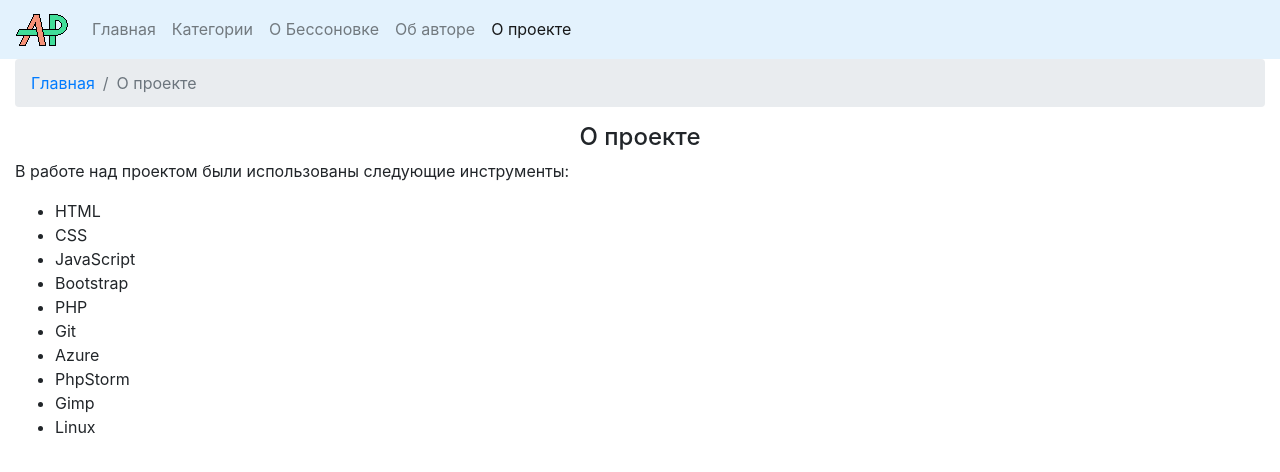
After one commit to ser2ver/NataliProject, a PHP site: page /project.php in a window 1280 px wide. The commit adds this page. Shown: the top 472 px of the page. Run offline with PHP 8.4, Linux system fonts and the light colour scheme.

Commit message:
Add "About project"

```diff
--- a/lib.php
+++ b/lib.php
@@ -9,6 +9,7 @@ function showHeader($path, $title, $section)
     $activeCategs = $section === 'categs' ? ' active' : '';
     $activeBesson = $section === 'besson' ? ' active' : '';
     $activeAuthor = $section === 'author' ? ' active' : '';
+    $activeProject = $section === 'project' ? ' active' : '';
 
     $text = <<<EOT
 <!DOCTYPE html>
@@ -37,11 +38,11 @@ function showHeader($path, $title, $section)
                 <a class="nav-item nav-link{$activeCategs}" href="{$path}categories.php">Категории</a>
                 <a class="nav-item nav-link{$activeBesson}" href="{$path}bessonovka.php">О Бессоновке</a>
                 <a class="nav-item nav-link{$activeAuthor}" href="{$path}author.php">Об авторе</a>
+                <a class="nav-item nav-link{$activeProject}" href="{$path}project.php">О проекте</a>
             </div>
         </div>
     </header>
 EOT;
-
     return $text;
 }
 
--- /dev/null
+++ b/project.php
@@ -0,0 +1,28 @@
+<?php
+$path = '';
+include $path.'lib.php';
+echo showHeader($path, 'Проект - О проекте', 'project');
+?>
+<div class="container-fluid">
+    <nav aria-label="breadcrumb">
+        <ol class="breadcrumb">
+            <li class="breadcrumb-item"><a href="<?= $path ?>index.php">Главная</a></li>
+            <li class="breadcrumb-item active" aria-current="page">О проекте</li>
+        </ol>
+    </nav>
+    <h4 class="text-center">О проекте</h4>
+    <p>В работе над проектом были использованы следующие инструменты:</p>
+    <ul>
+        <li>HTML</li>
+        <li>CSS</li>
+        <li>JavaScript</li>
+        <li>Bootstrap</li>
+        <li>PHP</li>
+        <li>Git</li>
+        <li>Azure</li>
+        <li>PhpStorm</li>
+        <li>Gimp</li>
+        <li>Linux</li>
+    </ul>
+</div>
+<?= showFooter($path) ?>
```
